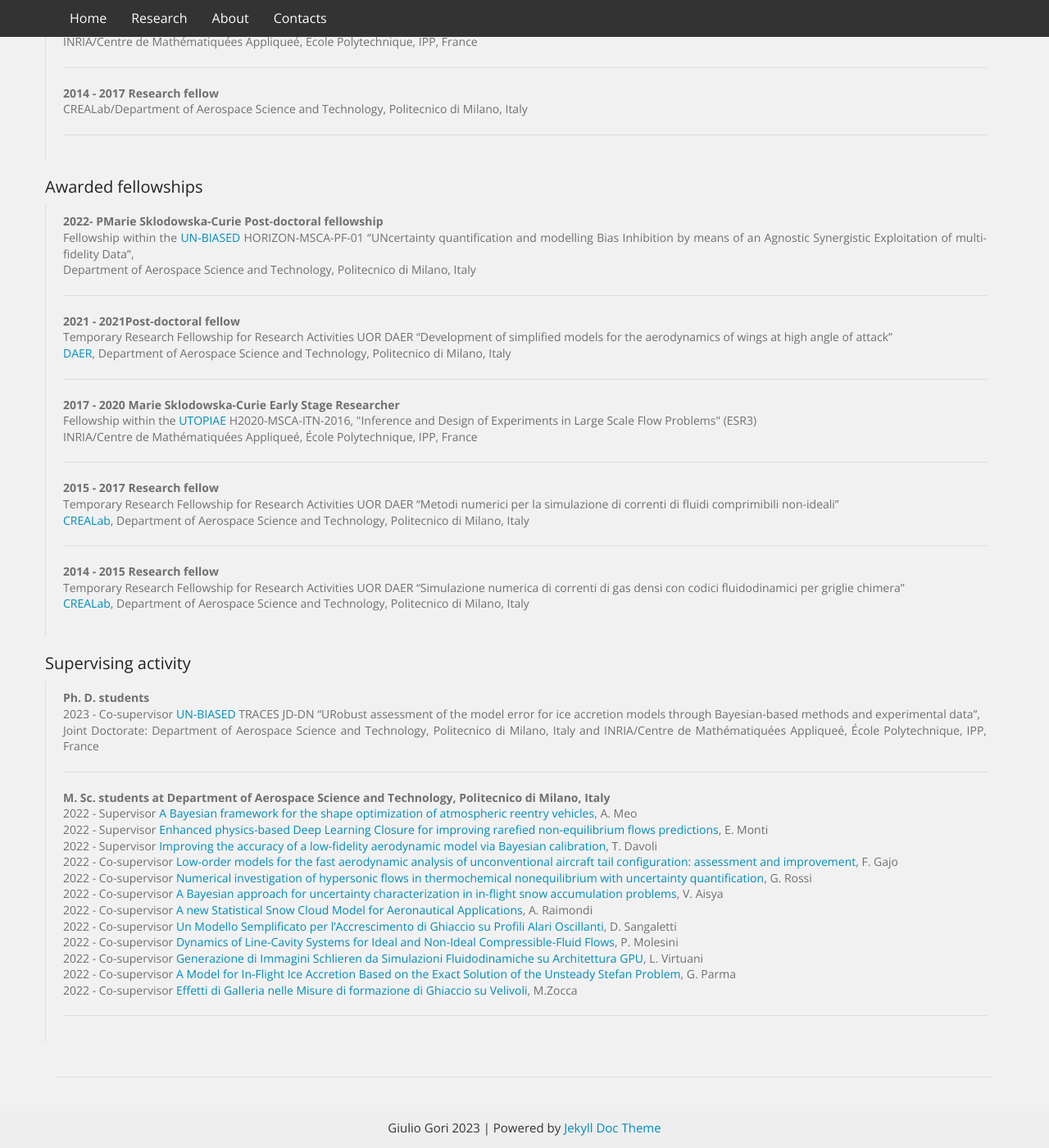
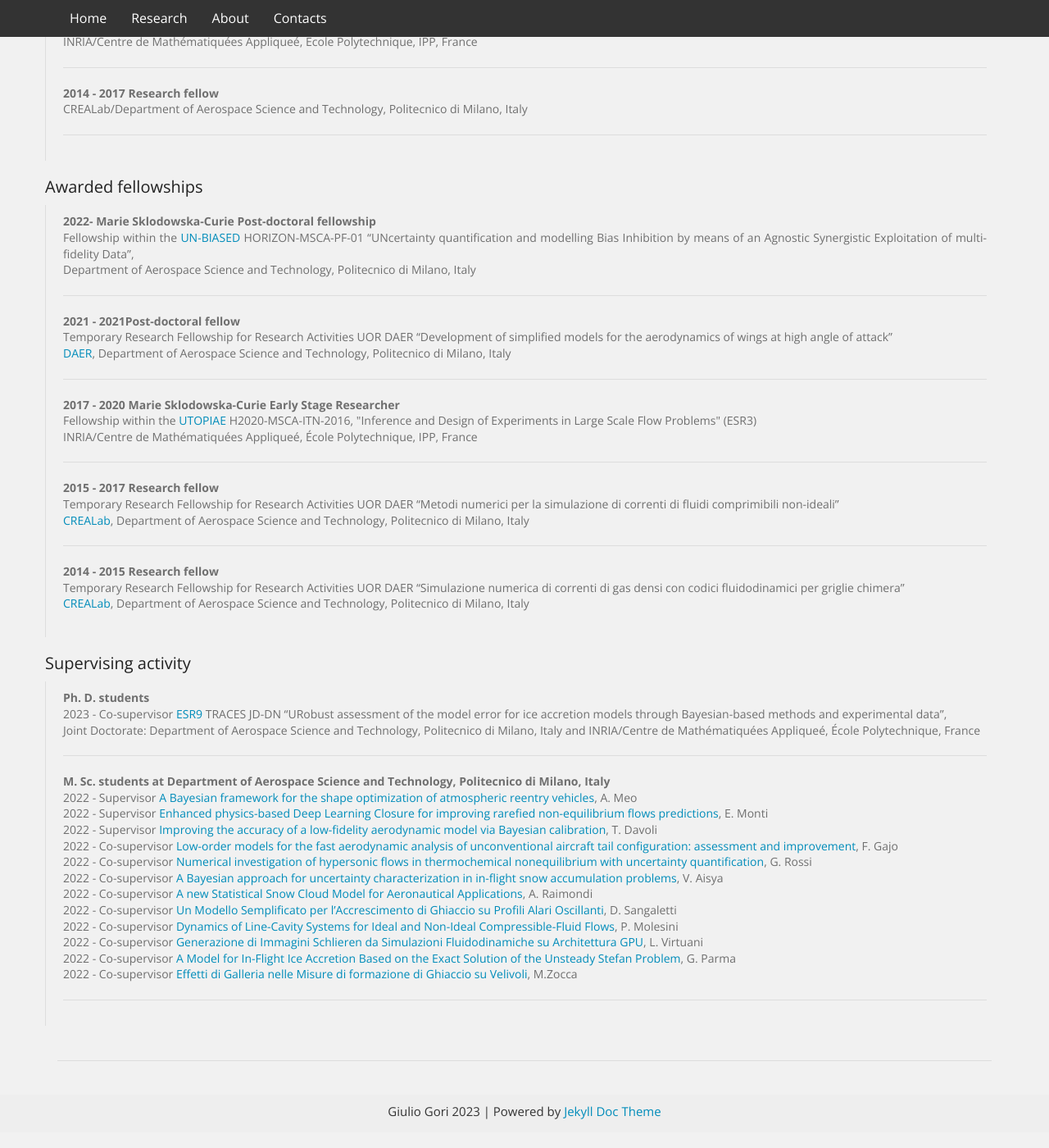
Before and after one commit to LaSerpe/LaSerpe.github.io, a Jekyll site: the page built from index.html, in a window 1280 px wide and 1400 px high, scrolled down 1769 px. Shown: the whole window at 82% size. Built offline with Jekyll 4.4.1, drawn with Linux system fonts in a browser that asks for light colours; nearby versions of some CDN libraries; library files that are not in the unit come from our copies.

Commit message:
fix typos

```diff
--- a/index.html
+++ b/index.html
@@ -122,7 +122,7 @@ layout: default
 			<blockquote style="text-align:justify; font-size:14px">
 
 			    <dl>
-			      <dt>2022- <b>PMarie Sklodowska-Curie Post-doctoral fellowship</b></dt>
+			      <dt>2022- <b>Marie Sklodowska-Curie Post-doctoral fellowship</b></dt>
 			      <dd>Fellowship within the <a href="https://unbiased-project.eu/">UN-BIASED</a> HORIZON-MSCA-PF-01 “UNcertainty quantification and modelling Bias Inhibition by means of an Agnostic Synergistic Exploitation of multi-fidelity Data”, <br>
 			      Department of Aerospace Science and Technology, Politecnico di Milano, Italy
 			        <hr>
@@ -160,8 +160,8 @@ layout: default
 
 			    <dl>
 			      <dt><b>Ph. D. students</b></dt>
-			      <dd>2023 - Co-supervisor <a href="https://traces-project.eu/research-projects/dr9/">UN-BIASED</a> TRACES JD-DN “URobust assessment of the model error for ice accretion models through Bayesian-based methods and experimental data”, <br>
-			      Joint Doctorate: Department of Aerospace Science and Technology, Politecnico di Milano, Italy and INRIA/Centre de Mathématiquées Appliqueé, École Polytechnique, IPP, France
+			      <dd>2023 - Co-supervisor <a href="https://traces-project.eu/research-projects/dr9/">ESR9</a> TRACES JD-DN “URobust assessment of the model error for ice accretion models through Bayesian-based methods and experimental data”, <br>
+			      Joint Doctorate: Department of Aerospace Science and Technology, Politecnico di Milano, Italy and INRIA/Centre de Mathématiquées Appliqueé, École Polytechnique, France
 			        <hr>
 			      </dd>
 
```
